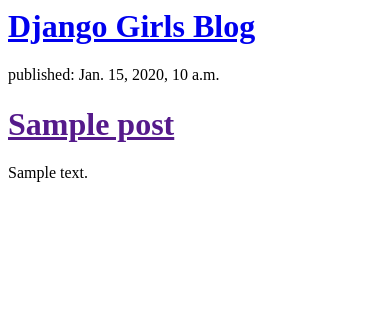
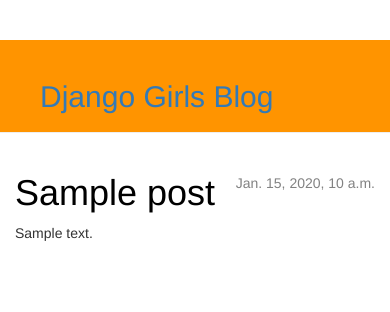
Before and after one commit to dmia/my-first-blog, a Django app: template blog/templates/blog/post_list.html in a window 390 px wide. Shown: the top 312 px of the page. Run offline with Django 3.2, Linux system fonts and the light colour scheme; the template is opened without the code that fills it: values that come from a table or form of the project are taken from there, others are empty; tables that the repository leaves empty hold one stand-in row (values such as "Sample post"); some libraries are stand-ins or nearby versions.

Commit message:
Modified css.

```diff
--- /dev/null
+++ b/blog/static/css/blog.css
@@ -0,0 +1,49 @@
+
+
+.page-header {
+       background-color: #ff9400;
+       margin-top: 0;
+       padding: 20px 20px 20px 40px;
+   }
+
+   .page-header h1, .page-header h1 a, .page-header h1 a:visited, .page-header h1 a:active {
+       color: #ffffff;
+       font-size: 36pt;
+       text-decoration: none;
+   }
+
+   .content {
+       margin-left: 40px;
+   }
+
+   h1, h2, h3, h4 {
+       font-family: 'Lobster', cursive;
+   }
+
+   .date {
+       float: right;
+       color: #828282;
+   }
+
+   .save {
+       float: right;
+   }
+
+   .post-form textarea, .post-form input {
+       width: 100%;
+   }
+
+   .top-menu, .top-menu:hover, .top-menu:visited {
+       color: #ffffff;
+       float: right;
+       font-size: 26pt;
+       margin-right: 20px;
+   }
+
+   .post {
+       margin-bottom: 70px;
+   }
+
+   .post h1 a, .post h1 a:visited {
+       color: #000000;
+   }
--- a/blog/templates/blog/post_list.html
+++ b/blog/templates/blog/post_list.html
@@ -1,18 +1,32 @@
+ {% load staticfiles %}
 <html>
         <head>
+          <link rel="stylesheet" href="{% static 'css/blog.css' %}">
+          <link rel="stylesheet" href="//maxcdn.bootstrapcdn.com/bootstrap/3.2.0/css/bootstrap.min.css">
+          <link rel="stylesheet" href="//maxcdn.bootstrapcdn.com/bootstrap/3.2.0/css/bootstrap-theme.min.css">
             <title>Django Girls blog</title>
         </head>
         <body>
-          <div>
-      <h1><a href="/">Django Girls Blog</a></h1>
-  </div>
 
-  {% for post in posts %}
-      <div>
-          <p>published: {{ post.published_date }}</p>
-          <h1><a href="">{{ post.title }}</a></h1>
-          <p>{{ post.text|linebreaksbr }}</p>
-      </div>
-  {% endfor %}
+
+  <div class="page-header">
+         <h2><a href="/">Django Girls Blog</a></h2>
+     </div>
+     <div class="content container">
+            <div class="row">
+                <div class="col-md-8">
+                    {% for post in posts %}
+                        <div class="post">
+                            <div class="date">
+                                {{ post.published_date }}
+                            </div>
+                            <h1><a href="">{{ post.title }}</a></h1>
+                            <p>{{ post.text|linebreaksbr }}</p>
+                        </div>
+                    {% endfor %}
+                </div>
+            </div>
+        </div>
+
         </body>
 </html>
```
Also changed, not shown: blog/templates/blog/base.html (added, +13 -0 lines).
